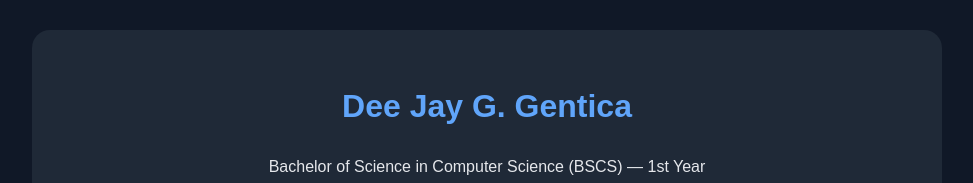
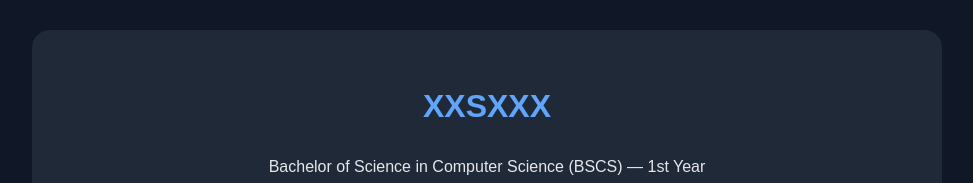
Before and after one commit to maubertyretarino/main, a plain HTML site: page index.html in a window 1280 px wide. Shown: the top 183 px of the page, without its empty margins (153-1126 px from the left). Drawn offline with Linux system fonts and the light colour scheme.

Commit message:
removed style.css file and added inline styles to index.html. Updated personal information in the "About Me" section and changed the title and header name to "XXSXXX".

```diff
--- a/index.html
+++ b/index.html
@@ -8,7 +8,7 @@
 <body style="background-color:#101827; color:#e5e7eb; font-family:Arial, Helvetica, sans-serif; margin:0; padding:30px; line-height:1.6;">
   <main style="max-width:850px; margin:0 auto; background-color:#1f2937; padding:30px; border-radius:18px;">
     <header style="text-align:center;">
-      <h1 style="color:#60a5fa; text-align:center;">Dee Jay G. Gentica</h1>
+      <h1 style="color:#60a5fa; text-align:center;">XXSXXX</h1>
       <p>Bachelor of Science in Computer Science (BSCS) — 1st Year</p>
       <img src="https://encrypted-tbn0.gstatic.com/images?q=tbn:ANd9GcRZORshGKVjaQynaGtWSV8EoQAiQft1CllAuQQOcyH6og&s=10" alt="Simple illustrated avatar representing Dee Jay G. Gentica" width="180" style="border-radius:50%; border:4px solid #60a5fa; background-color:#111827;">
     </header>
```
Also changed, not shown: style.css (deleted).
